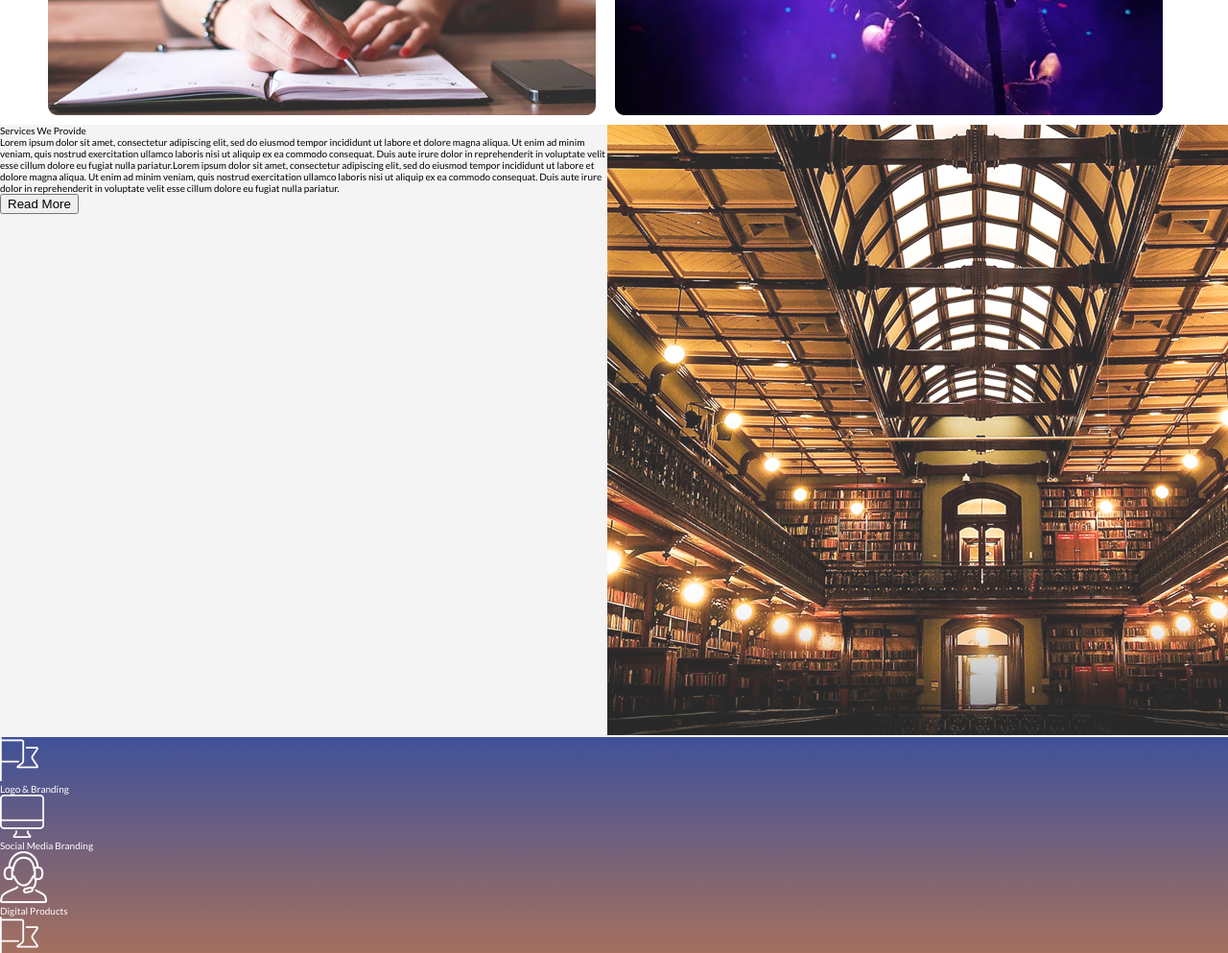
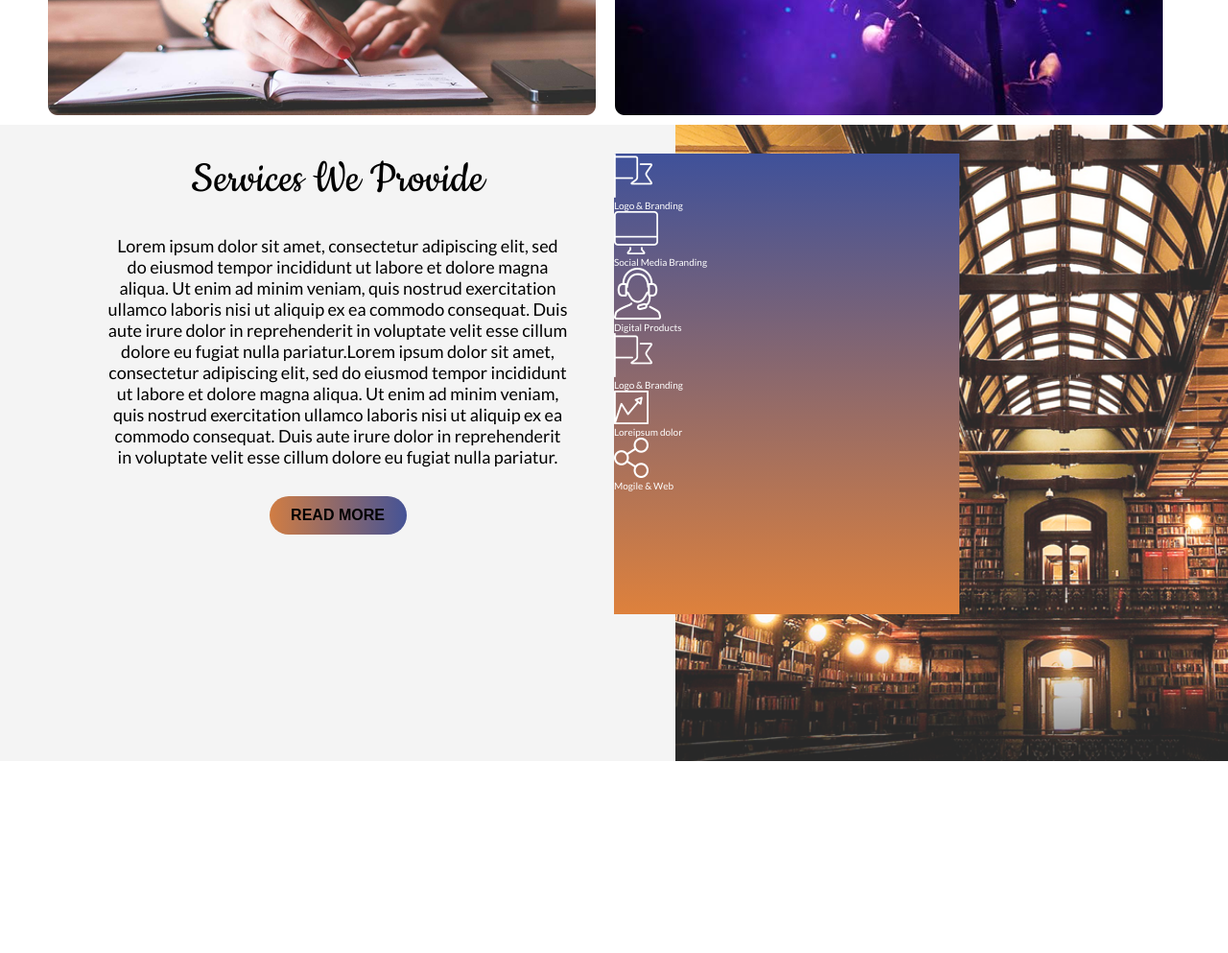
Before and after one commit to MaksNekrut/digital, a website: page index.html in a window 1280 px wide. Shown: the part 2800-3793 px from the top of the page at 96% size. After the commit the page ends 3593 px from the top, so only its background shows below. Drawn offline with Linux system fonts and the light colour scheme.

Commit message:
section services

```diff
--- a/index.html
+++ b/index.html
@@ -147,10 +147,8 @@
             <button class="button">Read More</button>
           </div>
         </div>
-        <div class="image services__image">
-          <img src="img/serve.png" alt="photo" class="image" />
-        </div>
-      </div>
+        <div class="image services__image"></div>
+
         <div class="variants services__variants">
           <div class="variants__item">
             <img src="icons/Icon1.png" alt="image" class="variants__image" />
@@ -177,6 +175,7 @@
             <div class="variants__text">Mogile & Web</div>
           </div>
         </div>
+      </div>
     </section>
 
     <script src="js/script.js"></script>
--- a/sass/sections/_services.scss
+++ b/sass/sections/_services.scss
@@ -3,18 +3,67 @@
         display: flex;
         flex-direction: row;
         background-color: #f4f4f4;
+        justify-content: space-between;
+        width: 100%;
+        position: relative;
+        min-height: 66.3rem;
     }
 
     .info {
         flex-basis: 55%;
+        flex-direction: column;
+        text-align: center;
+
+        &__title {
+            font-size: 5rem;
+            font-family: 'Cookie', cursive;
+            margin: 3rem auto;
+        }
+
+        &__text {
+            font-size: 1.8rem;
+            margin: 3rem auto;
+            width: 48rem;
+        }
+
+        &__btn {
+            display: flex;
+            justify-content: center;
+
+
+            .button {
+                background-image: linear-gradient(to right, rgba(209, 125, 67, 1), rgba(69, 83, 150, 1));
+                width: 14.3rem;
+                height: 4rem;
+                text-transform: uppercase;
+                font-size: 1.6rem;
+                font-weight: bold;
+                color: $color-btn-header;
+                border-radius: 10rem;
+                border: transparent;
+                background-color: $color-white;
+                cursor: pointer;
+            }
+        }
     }
 
     .image {
         flex-basis: 45%;
+        background-image: url(../../img/serve.png);
+        background-repeat: no-repeat;
+        background-size: cover;
     }
 
     .variants {
         background-image: linear-gradient(to top, #de813c, #3f519a);
         color: $color-white;
     }
+
+    .services__variants {
+        width: 36rem;
+        height: 48rem;
+        position: absolute;
+        top: 3rem;
+        left: 50%;
+    }
 }
```
Also changed, not shown: css/main.css, css/main.min.css, 1 other file. Lines whose indentation alone changed are shown as unchanged.
